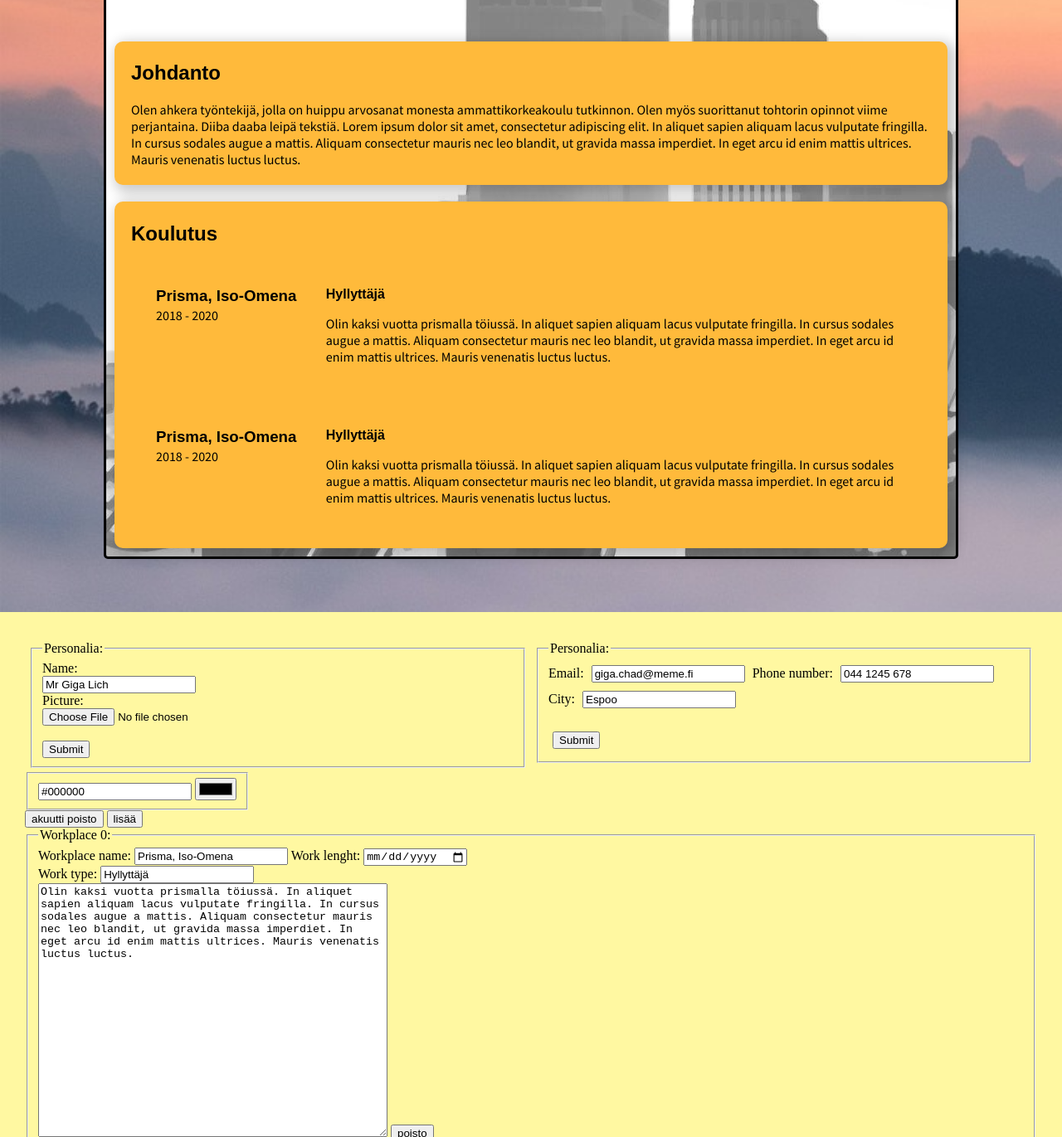
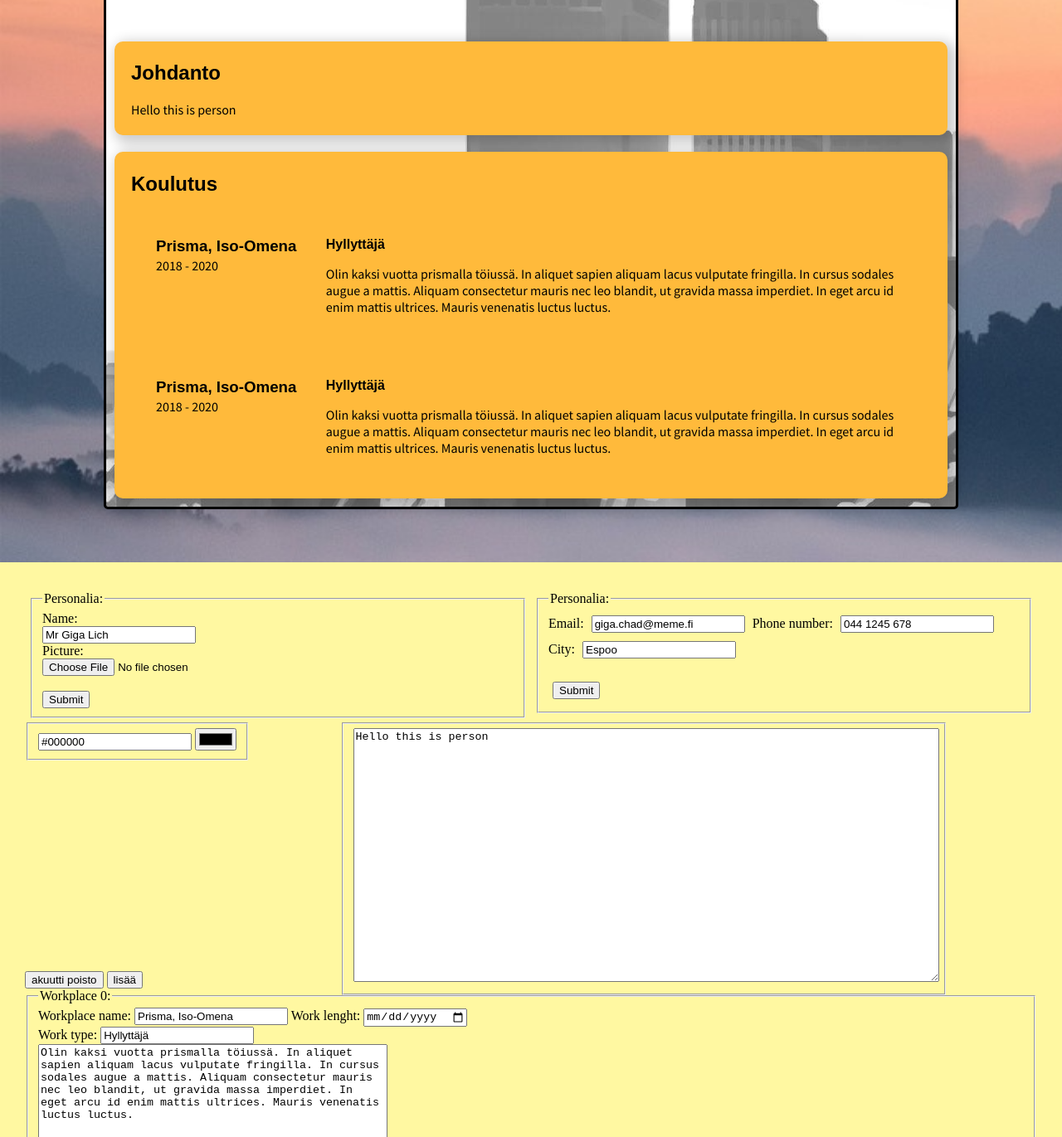
Before and after one commit to nuttie1/cv-builder, a plain HTML site: page public/views/index.html in a window 1280 px wide. Shown: the part 520-1891 px from the top of the page at 83% size. Drawn offline with nearby package versions, Linux system fonts and the light colour scheme; a web font is replaced by a local one.

Commit message:
johdanto

```diff
--- a/public/css/style.css
+++ b/public/css/style.css
@@ -241,6 +241,16 @@ footer {
 #work{
     width: 100%;
 }
+#introduction{
+    width: 60%;
+    height: 300px;
+    justify-content: center;
+    margin: auto;
+}
+#introduction textarea {
+    height: 300px;
+    width: 100%;
+}
 
 
 /* */
--- a/public/js/javascript.js
+++ b/public/js/javascript.js
@@ -3,7 +3,7 @@ let app = new Vue({
     el: '#app',
     data: {
         message: 'Mr Giga Lich', email: 'giga.chad@meme.fi', phone: '044 1245 678',
-        city: 'Espoo', color: '#000000',
+        city: 'Espoo', color: '#000000',introduction: 'Hello this is person',
         items: [
             {
                 Name: 'Prisma, Iso-Omena', time: '2018 - 2020', type: 'Hyllyttäjä',
--- a/public/views/index.html
+++ b/public/views/index.html
@@ -34,12 +34,7 @@
         </summary>
         <article class="tekstit">
             <h2>Johdanto</h2>
-            <p v-bind:style="{ color: color}">Olen ahkera työntekijä, jolla on huippu arvosanat monesta ammattikorkeakoulu tutkinnon. Olen myös
-                suorittanut tohtorin opinnot viime perjantaina. Diiba daaba leipä tekstiä. Lorem ipsum dolor sit amet,
-                consectetur adipiscing elit. In aliquet sapien aliquam lacus vulputate fringilla. In cursus sodales
-                augue a mattis. Aliquam consectetur mauris nec leo blandit, ut gravida massa imperdiet. In eget arcu id
-                enim mattis ultrices. Mauris venenatis luctus luctus.
-            </p>
+            <p v-bind:style="{ color: color}">{{introduction}}</p>
         </article>
         <article class="tekstit" >
             <h2>Koulutus</h2>
@@ -94,6 +89,13 @@
                 </fieldset>
             </form>
         </div>
+        <div id="introduction">
+            <form>
+                <fieldset>
+                    <textarea type="text" v-model="introduction"></textarea>
+                </fieldset>
+            </form>
+        </div>
         <div id="work">
             <button @click="items.shift()">akuutti poisto</button>
             <button @click="items.push({ Name: '', time: '', type: '',text: ''})">lisää</button>
```
